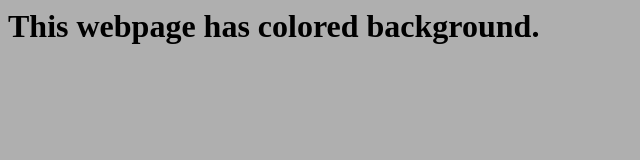
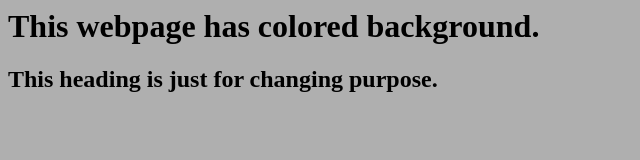
Before and after one commit to shekharpre/Git-and-GitHub-Tutorial, a plain HTML site: page index.html in a window 1280 px wide. Shown: the whole page, without its empty margins (0-640 px from the left). Drawn offline with Linux system fonts and the light colour scheme.

Commit message:
changing H2

```diff
--- a/index.html
+++ b/index.html
@@ -4,5 +4,6 @@
   </head>
   <body bgcolor="#afafaf">
     <h1>This webpage has colored background.</h1>
+    <h2>This heading is just for changing purpose.</h2>
   </body>
 </html>
```
